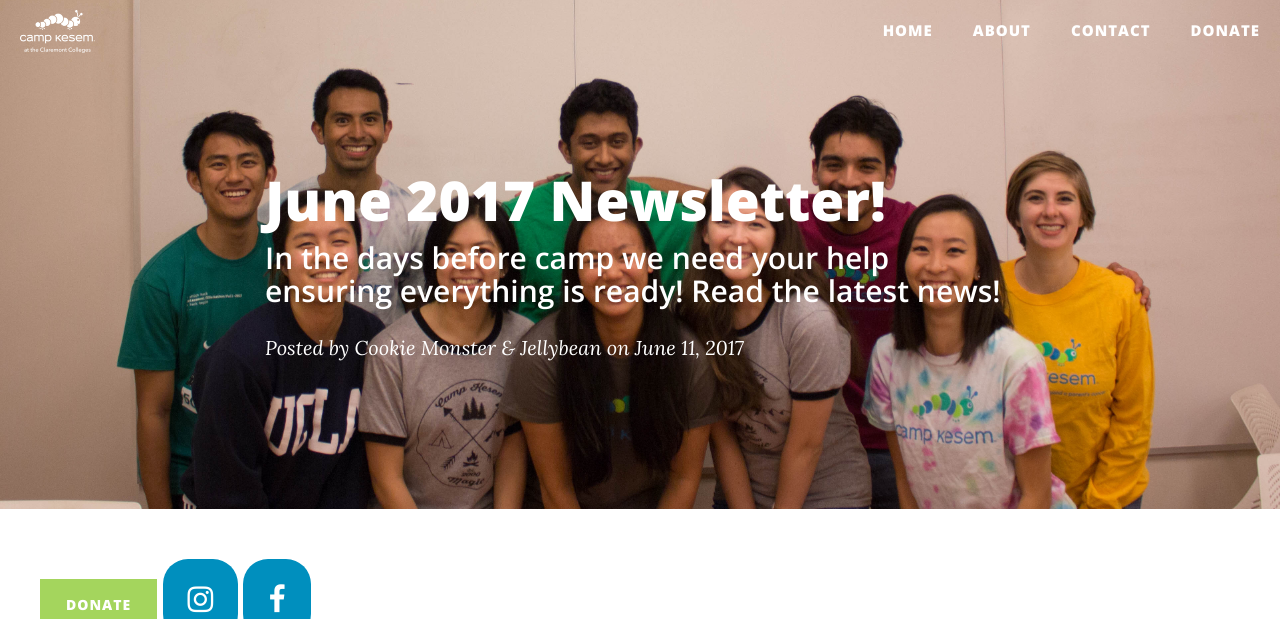
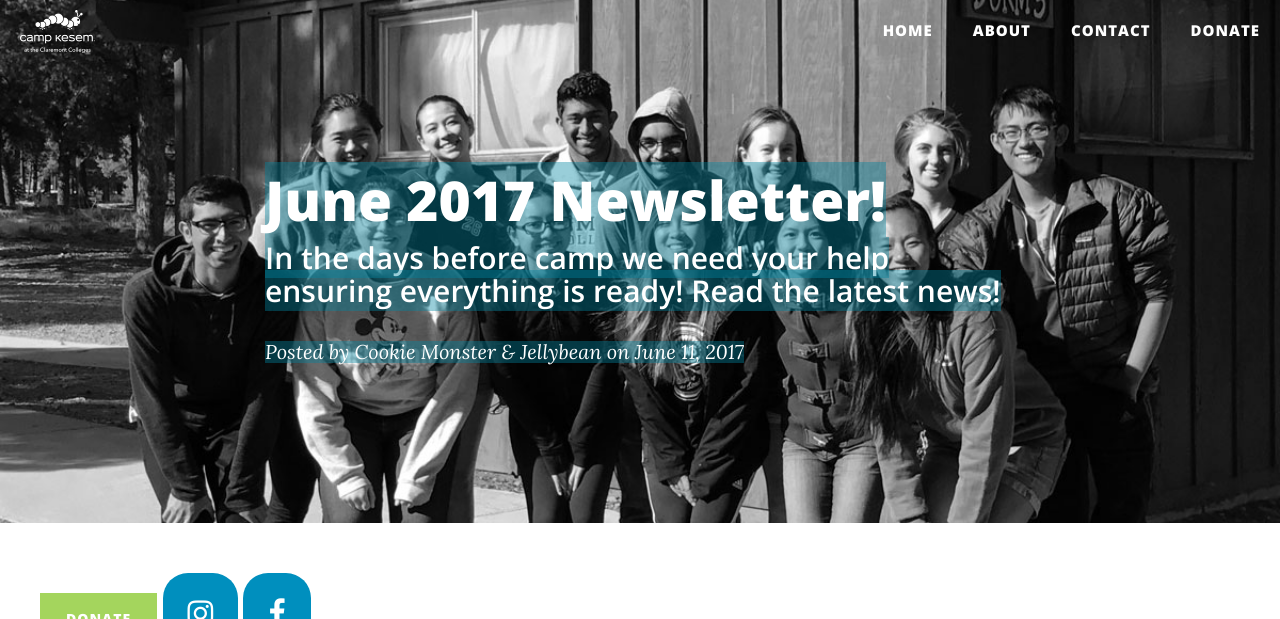
Before and after one commit to Camp-Kesem-at-the-Claremont-Colleges/campkesemclaremont.us, a Jekyll site: the page built from _posts/2017-06-12-newsletter.markdown, in a window 1280 px wide. Shown: the top 619 px of the page. Built offline with Jekyll 4.4.1, drawn with Linux system fonts in a browser that asks for light colours; nearby versions of some CDN libraries; comment, search, counter and statistics services are not loaded; some of the changed text lies outside the part shown; grey boxes are pictures that could not be loaded.

Commit message:
added photos, and changed layout properties slightly

```diff
--- /dev/null
+++ b/_data/amazon_wishlist2017.csv
@@ -0,0 +1,5 @@
+name,img,link,cost
+100 Pack of Gloves,https://images-na.ssl-images-amazon.com/images/I/31tL4B-T1cL._SS135_.jpg,https://www.amazon.com/dp/B00ED3NZSO/ref=cm_sw_r_cp_dp_T2_ILarzbPJDX4M6,$5.50
+Universal Rubber Bands,https://images-na.ssl-images-amazon.com/images/I/41BoX-2WkJL._SS135_.jpg,https://www.amazon.com/dp/B0007893VM/ref=cm_sw_r_cp_dp_T2_NLarzbJGTDTNS,$6.48
+Name Badge Labels,https://images-na.ssl-images-amazon.com/images/I/41EH3MjeqyL._SS135_.jpg,https://www.amazon.com/dp/B00BWX4TJ2/ref=cm_sw_r_cp_dp_T2_0Sarzb4YNR96Z,$1.99
+1-Gallon White Bucket,https://images-na.ssl-images-amazon.com/images/I/61C9OwLFtLL._SL1500_.jpg,https://www.amazon.com/dp/B00BWX4TJ2/ref=cm_sw_r_cp_dp_T2_0Sarzb4YNR96Z,$7.45
--- a/_layouts/post.html
+++ b/_layouts/post.html
@@ -8,11 +8,11 @@
         <div class="row">
             <div class="col-lg-8 col-lg-offset-2 col-md-10 col-md-offset-1">
                 <div class="post-heading">
-                    <h1>{{ page.title }}</h1>
+                    <h1><span>{{ page.title }}</span></h1>
                     {% if page.subtitle %}
-                    <h2 class="subheading">{{ page.subtitle }}</h2>
+                    <h2 class="subheading"><span>{{ page.subtitle }}</span></h2>
                     {% endif %}
-                    <span class="meta">Posted by {% if page.author %}{{ page.author }}{% else %}{{ site.title }}{% endif %} on {{ page.date | date: "%B %-d, %Y" }}</span>
+                    <h3><span class="meta">Posted by {% if page.author %}{{ page.author }}{% else %}{{ site.title }}{% endif %} on {{ page.date | date: "%B %-d, %Y" }}</span></h3>
                 </div>
             </div>
         </div>
--- a/_posts/2017-06-12-newsletter.markdown
+++ b/_posts/2017-06-12-newsletter.markdown
@@ -4,9 +4,15 @@
 subtitle:   "In the days before camp we need your help ensuring everything is ready! Read the latest news!"
 date:       2017-06-11 12:00:00
 author:     "Cookie Monster & Jellybean"
-header-img: "img/newsletter/spring2017/cover.jpg"
+header-img: "img/newsletter/june2017/counselor_retreat_2017_banner.jpg"
 ---
 <style>
+    .post-heading span {
+        background-color: rgba(0,133,161, 0.4);
+    }
+    .intro-header .post-heading .meta {
+        display: inline-block;
+    }
     .space {
         margin-bottom: 15px;
     }
@@ -28,6 +34,9 @@
     .space-box {
 
     }
+    .birthdate {
+        font-weight: 900;
+    }
 </style>
 <h1 style="text-align: center;">Hoping you're keeping cool and staying hydrated in the final two months before camp!</h1>
 <p style="text-align: center;">Summer's here and now it's time for campers to start packing their bags! We can't wait to meet everyone at Camp Eaton. But, before that we have a few more things to get done.</p>
@@ -37,7 +46,7 @@
     <p>We'd like to say Happy Birthday to all the campers who've had birthdays since last camp!</p>
     <ul>
         {% for camper in site.data.birthdays2017 %}
-        <li>{{camper.nickname}} - {{camper.birthday | date: "%B, %d" }}</li>
+        <li>{{camper.nickname}} - <strong>{{camper.birthday | date: "%B, %d"}}</strong></li>
         {% endfor %}
     </ul>
 </div>
@@ -65,7 +74,8 @@
 <div class="margin-b-20">
     <h2 class="section-heading">Coordinator Retreat!</h2>
     <img src="/img/newsletter/june2017/counselor_retreat_2017.jpg">
-    <span class="caption text-muted">Back: Glub, Cookie Monster, Carrots, Poofy, Scuba <br> Front: Jellybean, Pogo, Stitch, Carebear, Papaya <br> Not Pictured: Rainy</span>
+    <span class="caption text-muted">Back: Panda, Carebear, Carrots, Poofy, Lobo, Scuba, Glub <br> Front: Cookie Monster, Cyndaquil, Goose, Jellybean, Pogo, Stitch <br> Not Pictured: Rainy, Papaya, Meeko</span>
+    <p>Back in May, Camp Kesem at the Claremont Colleges went on a trip to Big Bear in order to get counselors ready for camp. We underwent super intense training and danced the night away after it was all over. Just kidding we actually just played board games. We did however focus on several serious topics ranging from bullying, homesickness, empathy, and more!</p>
 </div>
 
 <!-- TODO: Include Kid Friendly Section Here -->
@@ -84,6 +94,10 @@
 
 <div>
     <h2>Help Us Prepare for Camp! Wishlist!</h2>
+    <div class="row">
+    <p>Another way you can help us prepare for camp is by sending us supplies we need! Below we have an Amazon wishlist with items we need for camp. Send the wishlist to family and friends and help Camp Kesem out!</p>
+    <a target="_blank" href="https://www.amazon.com/hz/wishlist/ls/14CNDK8VFF7DY"><button class="blue-btn btn btn-primary">Check Out The Wishlist!</button></a>
+    </div>
 </div>
 
 <div class="col-md-12 green-box margins">
```
Also changed, not shown: other parts of _posts/2017-06-12-newsletter.markdown (+1 -1 lines), img/newsletter/june2017/amazon_item_bucket.jpg (added), img/newsletter/june2017/amazon_item_gloves.jpg (added), img/newsletter/june2017/amazon_item_rubber_bands.jpg (added), img/newsletter/june2017/amazon_item_tags.jpg (added), img/newsletter/june2017/counselor_retreat_2017.gif (added), img/newsletter/june2017/counselor_retreat_2017_banner.jpg (added).
